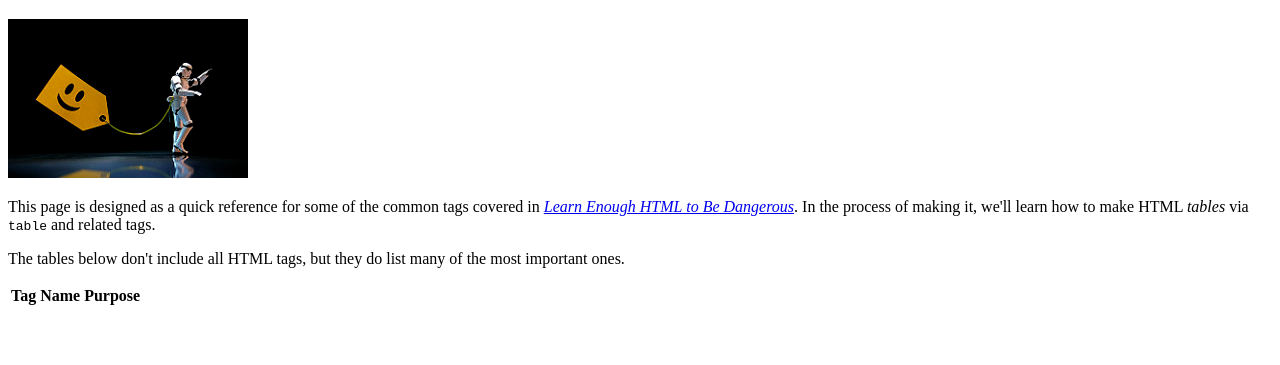
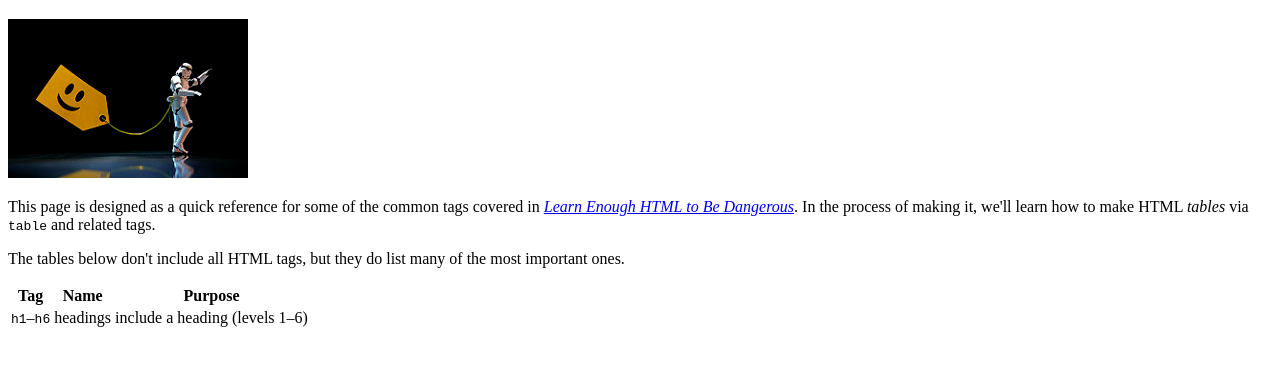
Before and after one commit to foxmean/sample_website, a plain HTML site: page tags.html in a window 1280 px wide. Shown: the part 61-426 px from the top of the page. Drawn offline with Linux system fonts and the light colour scheme.

Commit message:
lisiting 28

```diff
--- a/tags.html
+++ b/tags.html
@@ -31,6 +31,11 @@
 	<th>Name</th>
 	<th>Purpose</th>
       </tr>
+      <tr>
+	<td><code>h1</code>&ndash;<code>h6</code></td>
+	<td>headings</td>
+	<td>include a heading (levels 1&ndash;6)</td>
+      </tr>
     </table>
 
 
```
